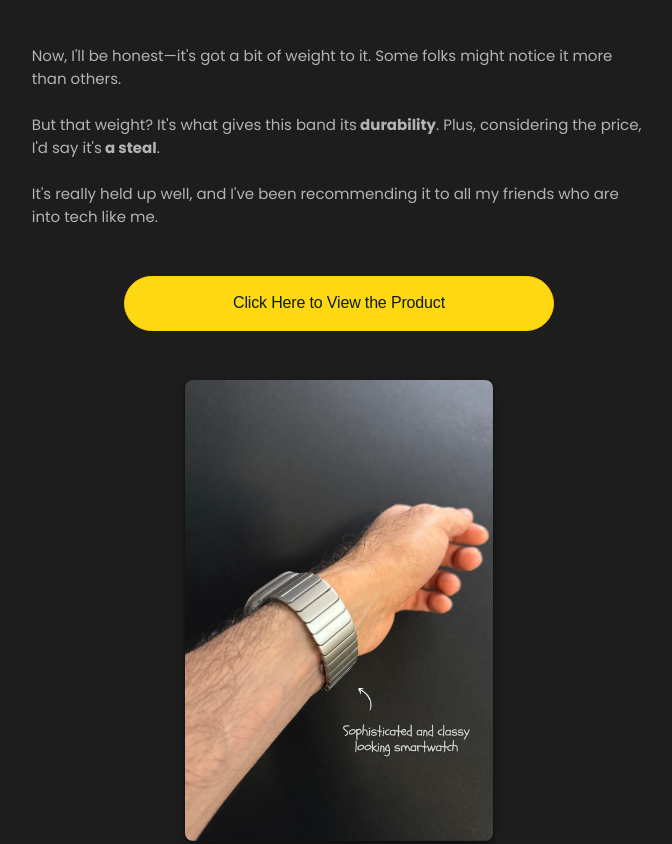
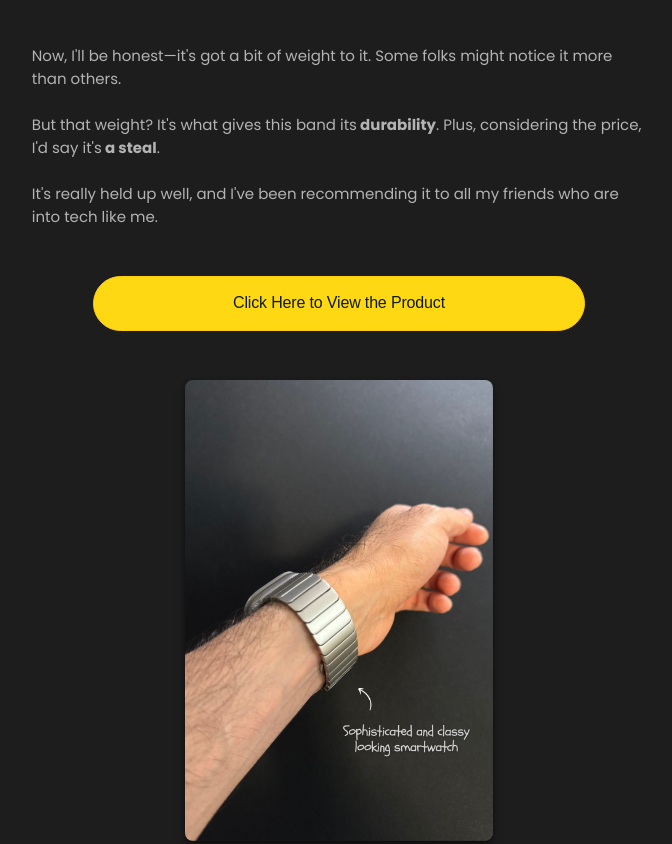
Before and after one commit to nedcodev/portfolio, a website: page blog/blog1.html in a window 1280 px wide. Shown: the part 1620-2464 px from the top of the page, without its empty margins (301-973 px from the left). Drawn offline with nearby package versions, Linux system fonts and the light colour scheme.

Commit message:
update button link size

```diff
--- a/css/style.css
+++ b/css/style.css
@@ -1362,7 +1362,9 @@ iconify-icon {
     margin-right: auto;
     display: inline-block;
   }
-
+ .product-link-button {
+    width: 80%;
+ }
 
 }
 
```
